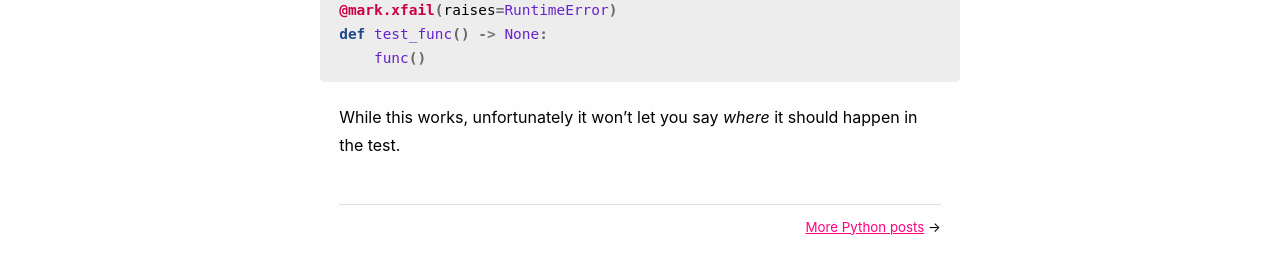
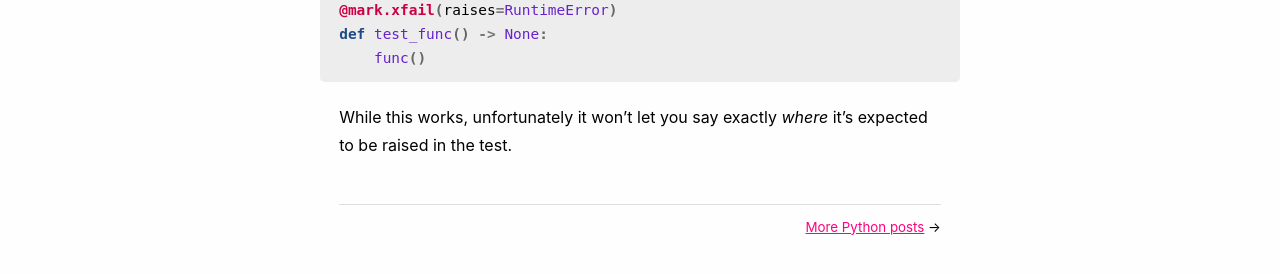
Before and after one commit to explodinglabs/explodinglabs.github.io, a Jekyll site: the page built from docs/_posts/python/2023-02-03-pytest-xfail-on-specific-exception.markdown, in a window 1280 px wide. Shown: the part 302-576 px from the top of the page. Built offline with Jekyll 4.4.1, drawn with Linux system fonts in a browser that asks for light colours.

Commit message:
Update 2023-02-03-pytest-xfail-on-specific-exception.markdown

````diff
--- a/docs/_posts/python/2023-02-03-pytest-xfail-on-specific-exception.markdown
+++ b/docs/_posts/python/2023-02-03-pytest-xfail-on-specific-exception.markdown
@@ -15,4 +15,4 @@ def test_func() -> None:
     func()
 ```
 
-While this works, unfortunately it won't let you say _where_ it should happen in the test.
+While this works, unfortunately it won't let you say exactly _where_ it's expected to be raised in the test.
````
